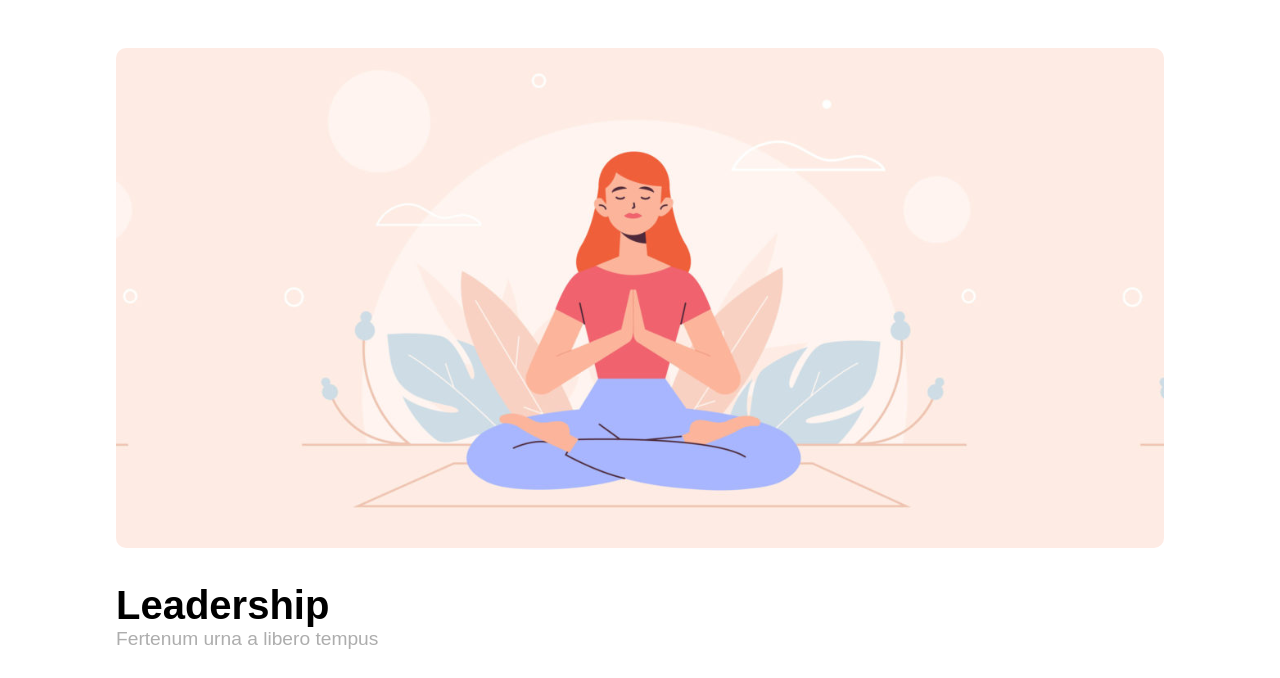
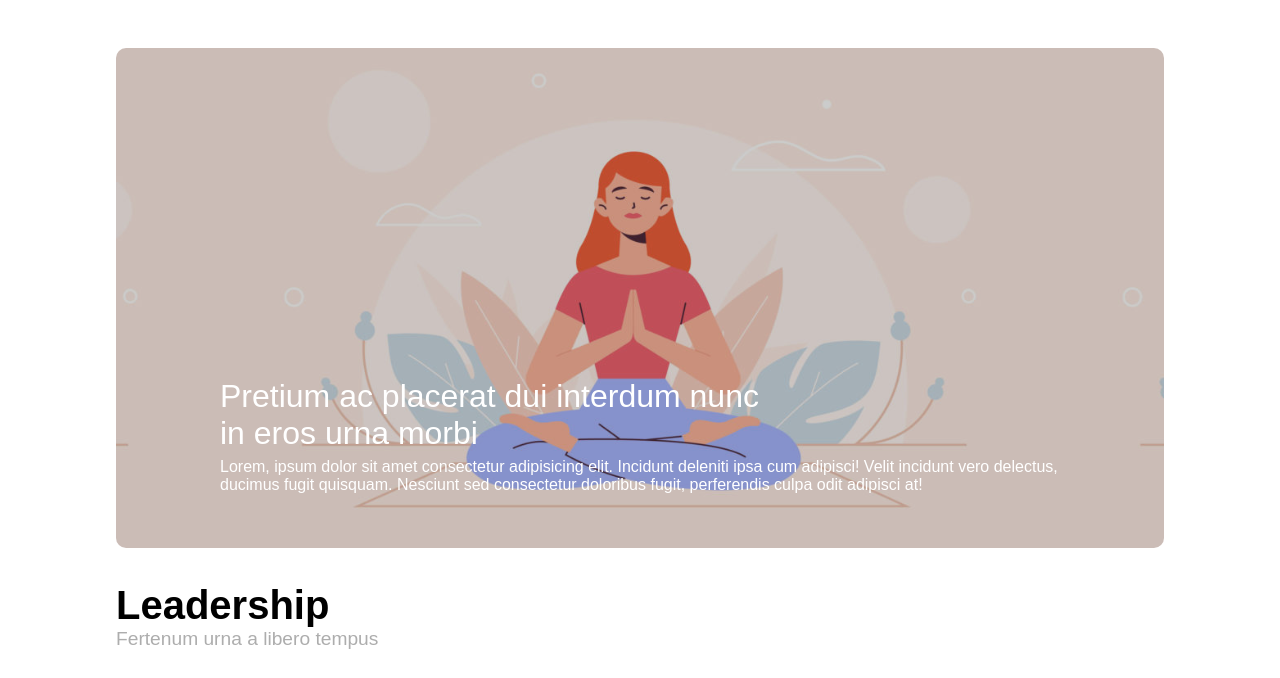
Before and after one commit to Daniel180402/htmlcss-wp, a plain HTML site: page index.html in a window 1280 px wide. Shown: the part 122-800 px from the top of the page. Drawn offline with Linux system fonts and the light colour scheme.

Commit message:
filter on content image

```diff
--- a/css/style.css
+++ b/css/style.css
@@ -35,9 +35,11 @@ main{
 .content{
     height: 500px;
     background-image: url(../img/banner.jpg);
+    filter: brightness(80%);
     background-size: 80%;
     background-position: center;
     border-radius: 10px;
+    position: relative;
 }
 
 .container-main{
@@ -150,3 +152,18 @@ ul{
     font-size: 2em;
     vertical-align: middle;
 }
+
+#content-text-title{
+    color: white;
+    font-size: 2em;
+    position: absolute;
+    top: 500px;
+    left: 220px;
+}
+
+#content-text-description{
+    color: white;
+    position: absolute;
+    top: 580px;
+    left: 220px;
+}
--- a/index.html
+++ b/index.html
@@ -24,6 +24,11 @@
                 </nav>
             </div>
             <div class="content"></div>
+            <div class="content-text">
+                <p id="content-text-title"> Pretium ac placerat dui interdum nunc <br> in eros urna morbi</p>
+                <p id="content-text-description"> Lorem, ipsum dolor sit amet consectetur adipisicing elit. Incidunt deleniti ipsa cum adipisci! Velit incidunt vero delectus, <br>
+                    ducimus fugit quisquam. Nesciunt sed consectetur doloribus fugit, perferendis culpa odit adipisci at!</p>
+            </div>
         </div>
         <div class="container-main clearfix">
             <div class="main-top">
```
